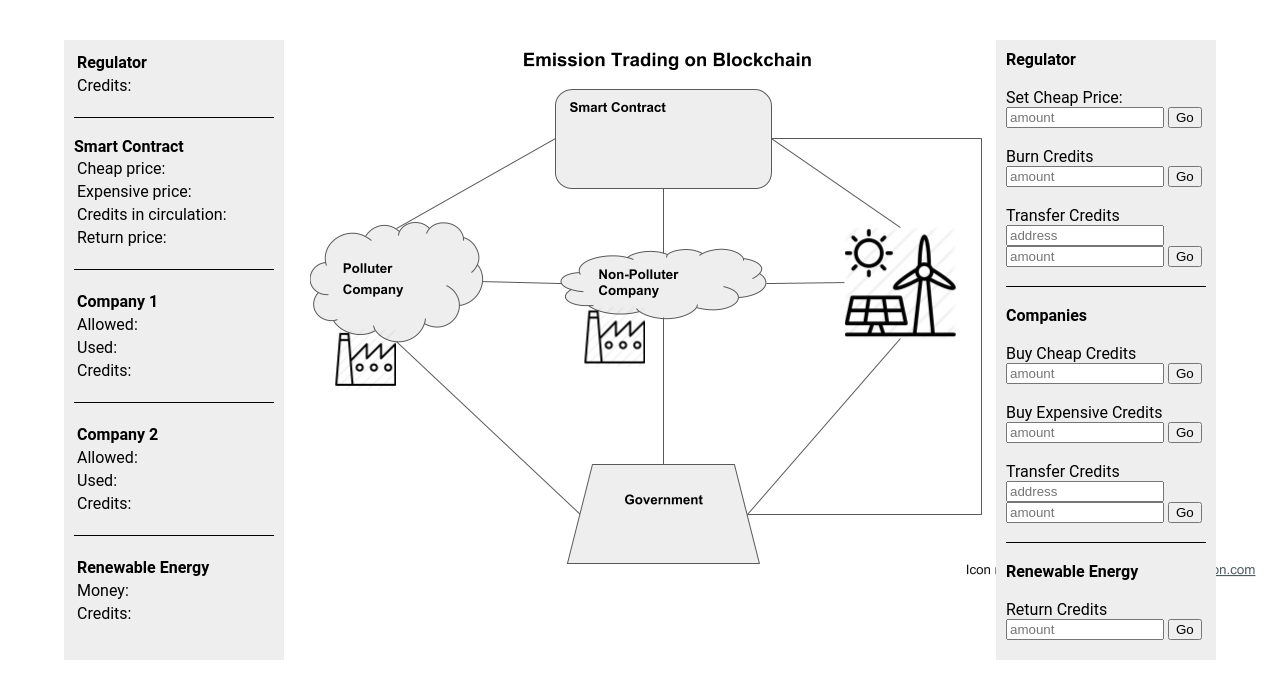
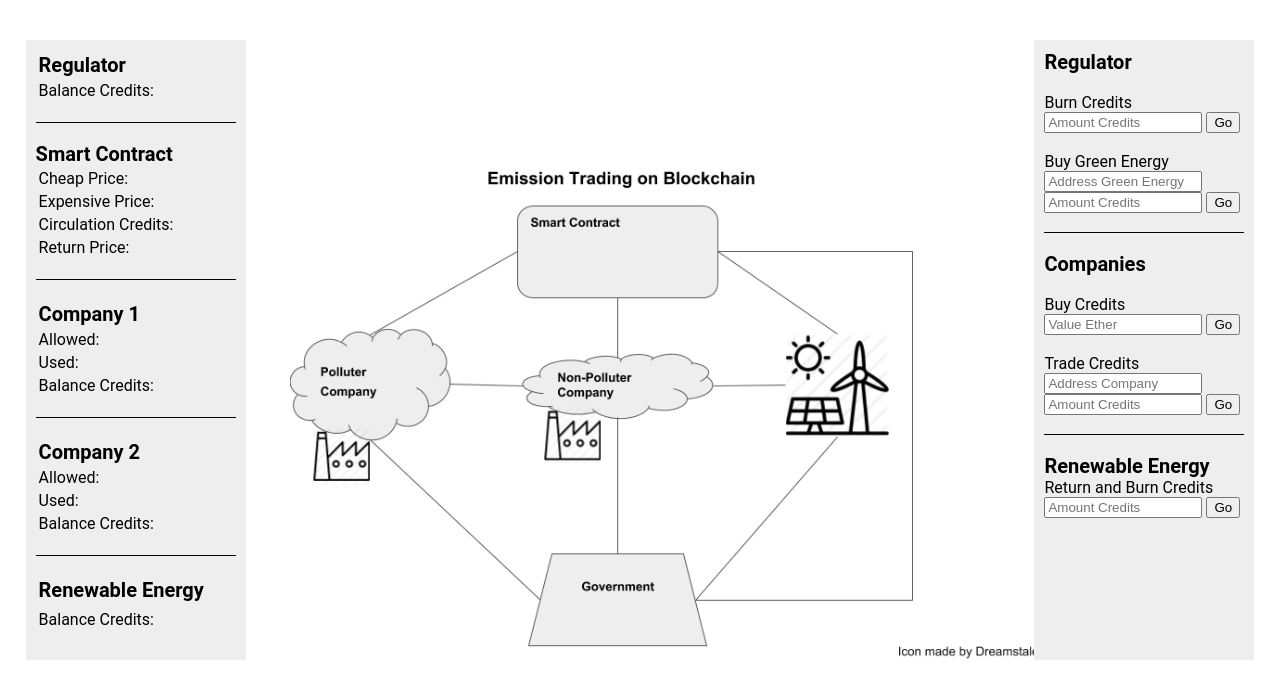
Before and after one commit to berlin-blockchain-hackathon/emissions-trading, a website: page frontEnd.html in a window 1280 px wide. Drawn offline with Linux system fonts and the light colour scheme.

Commit message:
Update frontEnd.html

```diff
--- a/frontEnd.html
+++ b/frontEnd.html
@@ -9,7 +9,7 @@
 	position: absolute;
 	background-color: #eee;
 	font-family: 'Roboto', sans-serif;
-	left: 5%;
+	left: 2%;
 	top: 5%;
 	padding:10px;
 	height: 600px;
@@ -20,7 +20,7 @@
 	position: absolute;
 	background-color: #eee;
 	font-family: 'Roboto', sans-serif;
-	right: 5%;
+	right: 2%;
 	top: 5%;
 	padding:10px;
 	height: 600px;
@@ -32,50 +32,52 @@
 .pic {
     //border: 3px solid black;
 	position:absolute;
-	margin: auto;
-	left: 310px;
-	top: 5%;
+	left: 290px;
+	width: 890px;
+	height: auto;
+	top: 20%;
 }
 	</style>
 </head>
 <body>
 
 
+
 <div class="leftside" >
 	<div style="border-bottom: 1px solid  ">
 		<table>
-		<tr><td><strong>Regulator</strong></td><td></td></tr>
-		<tr><td><div>Credits:</div></td><td id="regCred"></td ></tr>
+		<tr><td><strong style="font-size: 20px">Regulator</strong></td><td></td></tr>
+		<tr><td><div>Balance Credits:</div></td><td id="regCredits"></td ></tr>
 			 </table>
 		<br>
    </div>
 	<br>
      <div style="border-bottom: 1px solid  ">
-		<table><strong>Smart Contract</strong>
-			<tr><td><div>Cheap price: </div></td><td id="cheap"></td></tr>
-		<tr><td><div>Expensive price: </div></td><td id="exp"></td></tr>
-		<tr><td><div>Credits in circulation: </div></td><td id="circulation"></td></tr>
-		<tr><td><div>Return price: </div></td><td id="returnPrice"></td></tr>
+		<table><strong style="font-size: 20px">Smart Contract</strong>
+			<tr><td><div>Cheap Price: </div></td><td id="cheap"></td></tr>
+		<tr><td><div>Expensive Price: </div></td><td id="exp"></td></tr>
+		<tr><td><div>Circulation Credits: </div></td><td id="circulation"></td></tr>
+		<tr><td><div>Return Price: </div></td><td id="returnPrice"></td></tr>
 		 </table>
 		 <br>
    </div>
 	<br>
 	<div style="border-bottom: 1px solid  ">
 		<table>
-		<tr><td><strong>Company 1</strong></td></tr>
+		<tr><td><strong style="font-size: 20px">Company 1</strong></td></tr>
 		<tr><td><div>Allowed: </div></td><td id="allowed1"></td></tr>
 		<tr><td><div>Used:</div></td><td id="used1"></td></tr>
-		<tr><td><div>Credits:</div></td><td id="credits1"></td></tr>
+		<tr><td><div>Balance Credits:</div></td><td id="credits1"></td></tr>
 			 </table>
 		<br>
    </div>
 	<br>
 	<div  style="border-bottom: 1px solid  ">
 		<table>
-		<tr><td><strong>Company 2</strong></td><td></td></tr>
+		<tr><td><strong style="font-size: 20px">Company 2</strong></td><td></td></tr>
 		<tr><td><div>Allowed: </div></td><td id="allowed2"></td></tr>
 			<tr><td><div>Used:</div></td><td id="used2"></td></tr>
-		<tr><td><div>Credits:</div></td><td id="credits2"></td></tr>
+		<tr><td><div>Balance Credits:</div></td><td id="credits2"></td></tr>
 			 </table>
 		<br>
 
@@ -83,9 +85,9 @@
 	<br>
 	<div >
 		<table>
-		<tr><td><strong>Renewable Energy</strong></td><td></td></tr>
-		<tr><td><div>Money: </div></td><td id="moneyRen"></td></tr>
-		<tr><td><div>Credits: </div></td><td id="creditsRen"></td></tr>
+		<tr><td><strong style="font-size: 20px">Renewable Energy</strong></td><td></td></tr>
+		<tr><td><div> </div></td><td id="moneyRen"></td></tr>
+		<tr><td><div>Balance Credits: </div></td><td id="creditsRen"></td></tr>
 			 </table>
 		<br>
    </div>
@@ -94,65 +96,57 @@
 
 </div>
 
-	<picture class="pic">
-   <img src="Background.png" alt="Model">
+
+	<picture >
+   <img class="pic" src="Background.png" alt="Model">
    </picture>
 
 
 <div class="rightside" >
 
-	<div style="border-bottom: 1px solid  "><strong>Regulator</strong>
+	<div style="border-bottom: 1px solid  "><strong style="font-size: 20px">Regulator</strong>
 	<br><br>
 
 
 
-		<label for="setCheapPrice" >Set Cheap Price:</label>
-        <input style="width: 150px" id="setCheapPrice" placeholder="amount" type="number">
-		<button type="buttonCheap">Go</button>
-		<br><br>
-
 		<label for="burnCredits" >Burn Credits</label>
-        <input style="width: 150px" id="burnCredits" type="number" placeholder="amount">
+        <input style="width: 150px" id="burnCredits" type="number" placeholder="Amount Credits">
 		<button type="burnCredits">Go</button>
 		<br><br>
 
-		<label for="transferCredits" >Transfer Credits</label>
-		<input style="width: 150px" id="addressTransferCredits" type="text" placeholder="address">
-        <input style="width: 150px" id="amountTransferCredits" type="number"
-			   placeholder="amount">
-		<button type="transferCredits">Go</button>
+		<label for="buyGreen" >Buy Green Energy</label>
+		<input style="width: 150px" id="addressBuyGreenCredits" type="text" placeholder="Address Green Energy">
+        <input style="width: 150px" id="amountBuyGreenCredits" type="number"
+			   placeholder="Amount Credits">
+		<button type="buyGreen">Go</button>
 		<br><br>
 
 
 	</div>
 	<br>
-	<div style="border-bottom: 1px solid  "><strong>Companies</strong>
+	<div style="border-bottom: 1px solid  "><strong style="font-size: 20px">Companies</strong>
 	<br><br>
-		<label for="buyCheapCredits" >Buy Cheap Credits</label>
-        <input style="width: 150px" id="buyCheapCredits" type="number" placeholder="amount">
-		<button type="buyCheapCredits">Go</button>
+		<label for="buyCredits" >Buy Credits</label>
+        <input style="width: 150px" id="buyCredits" type="number" placeholder="Value Ether">
+		<button type="buyCredits">Go</button>
 		<br><br>
 
-		<label for="buyExpensiveCredits" >Buy Expensive Credits</label>
-        <input style="width: 150px" id="buyExpensiveCredits" type="number" placeholder="amount">
-		<button type="buyExpensiveCredits">Go</button>
-		<br><br>
 
-		<label for="transferCredits" >Transfer Credits</label>
-		<input style="width: 150px" id="addressTransferCredits" type="text" placeholder="address">
+		<label for="transferCredits" >Trade Credits</label>
+		<input style="width: 150px" id="addressTransferCredits" type="text" placeholder="Address Company">
         <input style="width: 150px" id="amountTransferCredits" type="number"
-			   placeholder="amount">
+			   placeholder="Amount Credits">
 		<button type="transferCredits">Go</button>
 		<br><br>
 
 	</div>
 
 	<br>
-	<div id="transferCredits" type="button"><strong >Renewable Energy</strong>
-	<br><br>
+	<div id="transferCredits" type="button"><strong style="font-size: 20px">Renewable Energy</strong>
 
-		<label for="returnCredits" >Return Credits</label>
-        <input style="width: 150px" id="returnCredits" type="number" placeholder="amount">
+
+		<label for="returnCredits" >Return and Burn Credits</label>
+        <input style="width: 150px" id="returnCredits" type="number" placeholder="Amount Credits">
 		<button type="returnCredits">Go</button>
 		<br><br>
 		</div>
```
